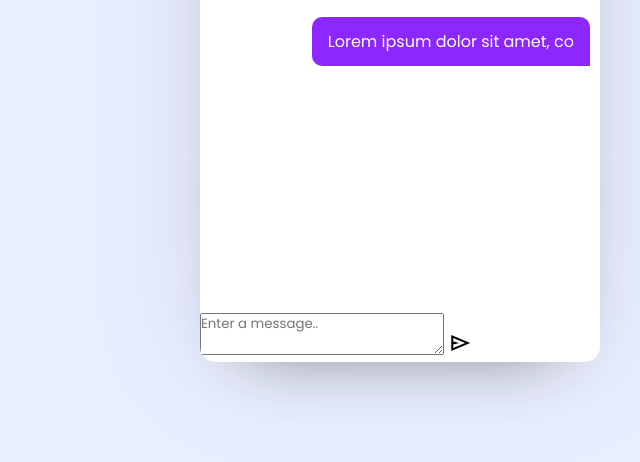
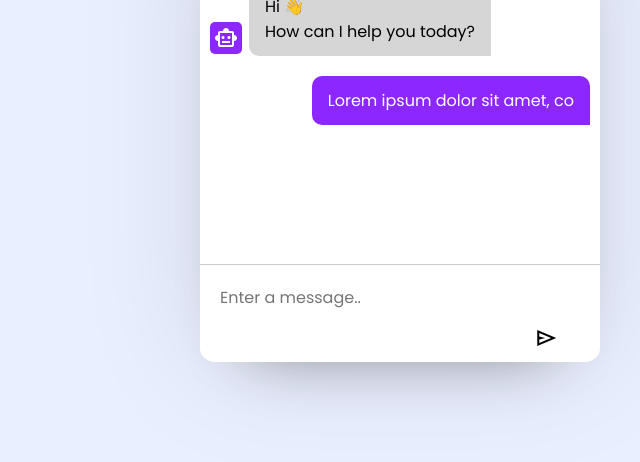
Before and after one commit to KavaliouAlexandr/ChatBotJS-PR3, a website: page src/index.html in a window 1280 px wide. Shown: the part 338-800 px from the top of the page, without its empty margins (640-1280 px from the left). Drawn offline with nearby package versions, Linux system fonts and the light colour scheme.

Commit message:
Textarea

```diff
--- a/src/index.html
+++ b/src/index.html
@@ -24,7 +24,7 @@
             <p>Lorem ipsum dolor sit amet, co</p>
         </li>
     </ul>
-    <div class="chat-input">
+    <div class="chat input">
         <textarea placeholder="Enter a message.."></textarea>
         <span id="send-btn" class="material-symbols-outlined">send</span>
     </div>
--- a/src/style.css
+++ b/src/style.css
@@ -35,6 +35,7 @@ body {
 .chatbot .chatbox {
     height: 400px;
     overflow-y: auto;
+    padding-top: 10px;
 }
 
 .chatbox .chat {
@@ -53,10 +54,39 @@ body {
     font-size: 1rem;
     padding: 12px 16px;
     border-radius: 10px 10px 0 10px;
-    background: rgb(140, 39, 255);;
+    background: rgb(140, 39, 255);
 }
 
 .chatbox .income p {
     color: black;
     background: rgb(214, 214, 214);
 }
+
+.chatbox .income span {
+    width: 32px;
+    height: 32px;
+    align-self: flex-end;
+    color: white;
+    background: rgb(140, 39, 255);
+    line-height: 32px;
+    text-align: center;
+    border-radius: 5px;
+    margin: 0 7px 2px 0;
+}
+
+.chatbot .input {
+    position: absolute;
+    bottom: 0;
+    width: 100%;
+    background: white;
+    padding: 5px 20px;
+    border-top: 1px solid #ccc;
+}
+
+.chatbot .input textarea {
+    border: none;
+    outline: none;
+    font-size: 1rem;
+    resize: none;
+    padding: 15px 15px 15px 0;
+}
```
